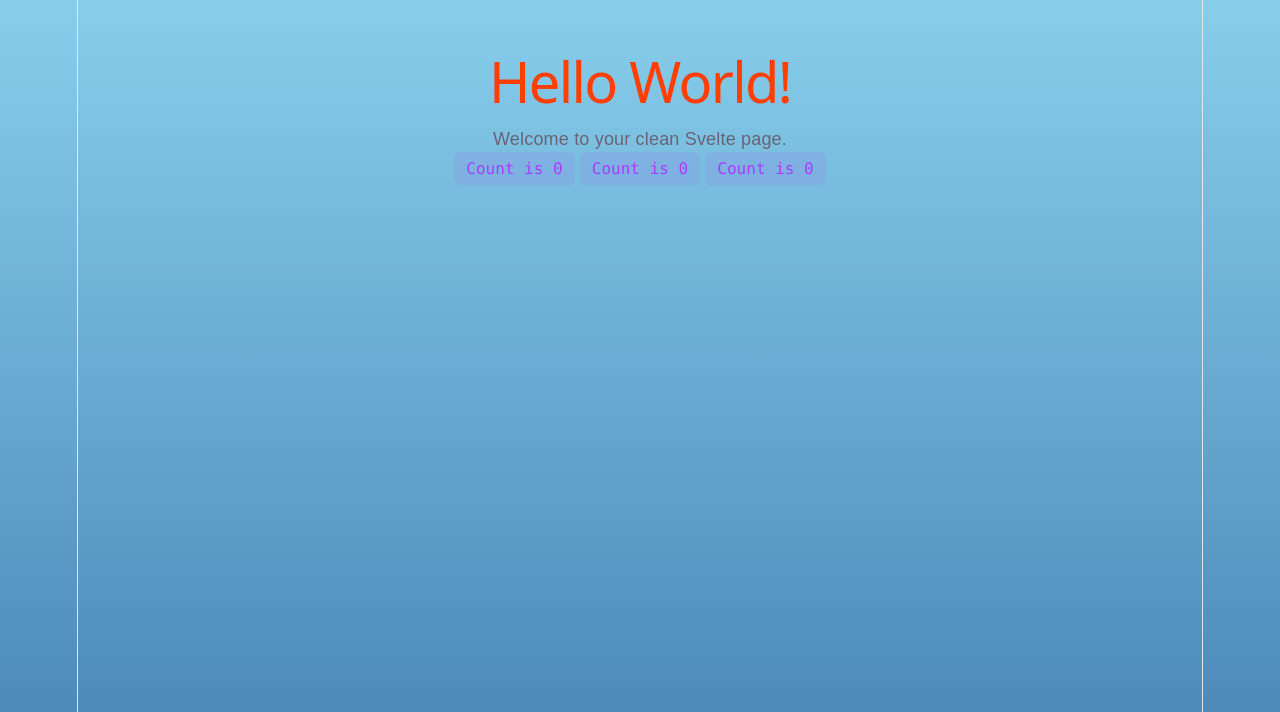
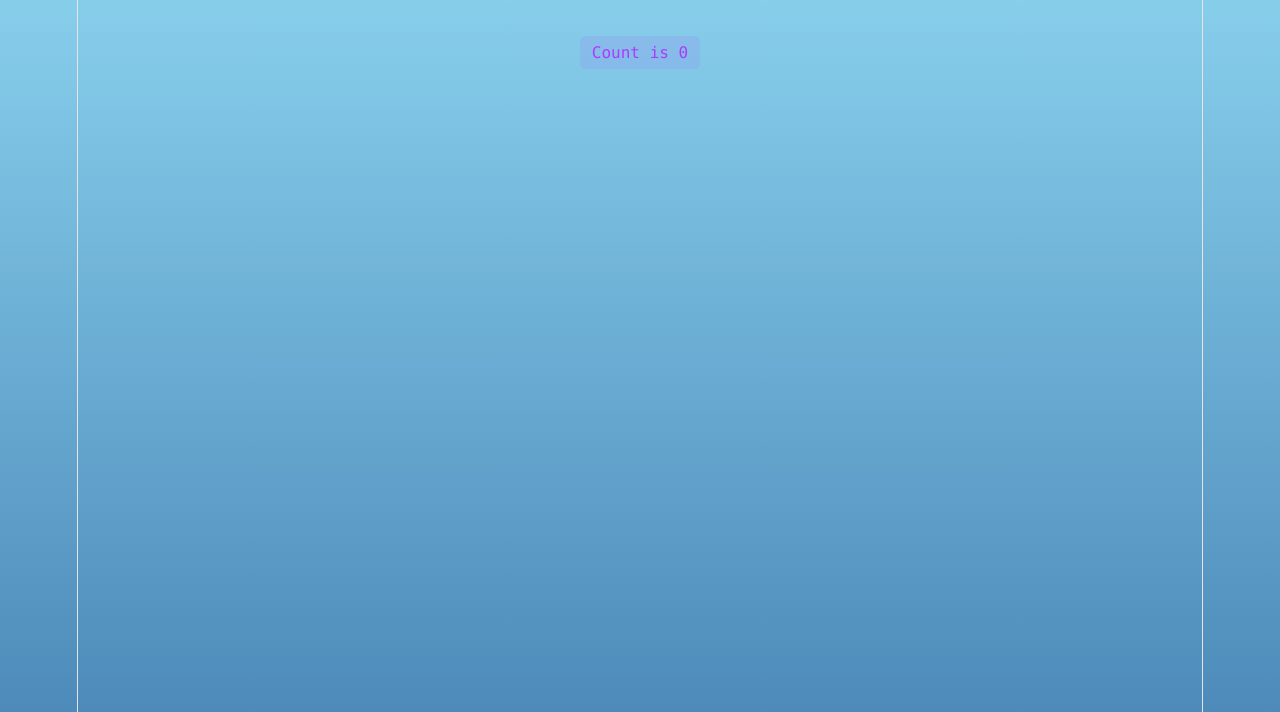
Before and after one commit to RobotLeopard86/FrontierCascadiaRepo, a Svelte app in the folder simpleapp/: page / in a window 1280 px wide. Shown: the top 712 px of the page. Built offline with nearby package versions, Linux system fonts and the light colour scheme.

Commit message:
Agent update: Reset the main page content to a simple counter app in Svelte

```diff
--- a/simpleapp/src/App.svelte
+++ b/simpleapp/src/App.svelte
@@ -1,16 +1,10 @@
 <script>
   import Counter from './lib/Counter.svelte';
-  let name = 'World';
 </script>
 
 <main>
-  <h1>Hello {name}!</h1>
-  <p>Welcome to your clean Svelte page.</p>
-  <Counter />
-  <Counter />
   <Counter />
 </main>
-
 
 <style>
   main {
@@ -18,7 +12,4 @@
     padding: 2em;
     font-family: sans-serif;
   }
-  h1 {
-    color: #ff3e00;
-  }
 </style>
```
